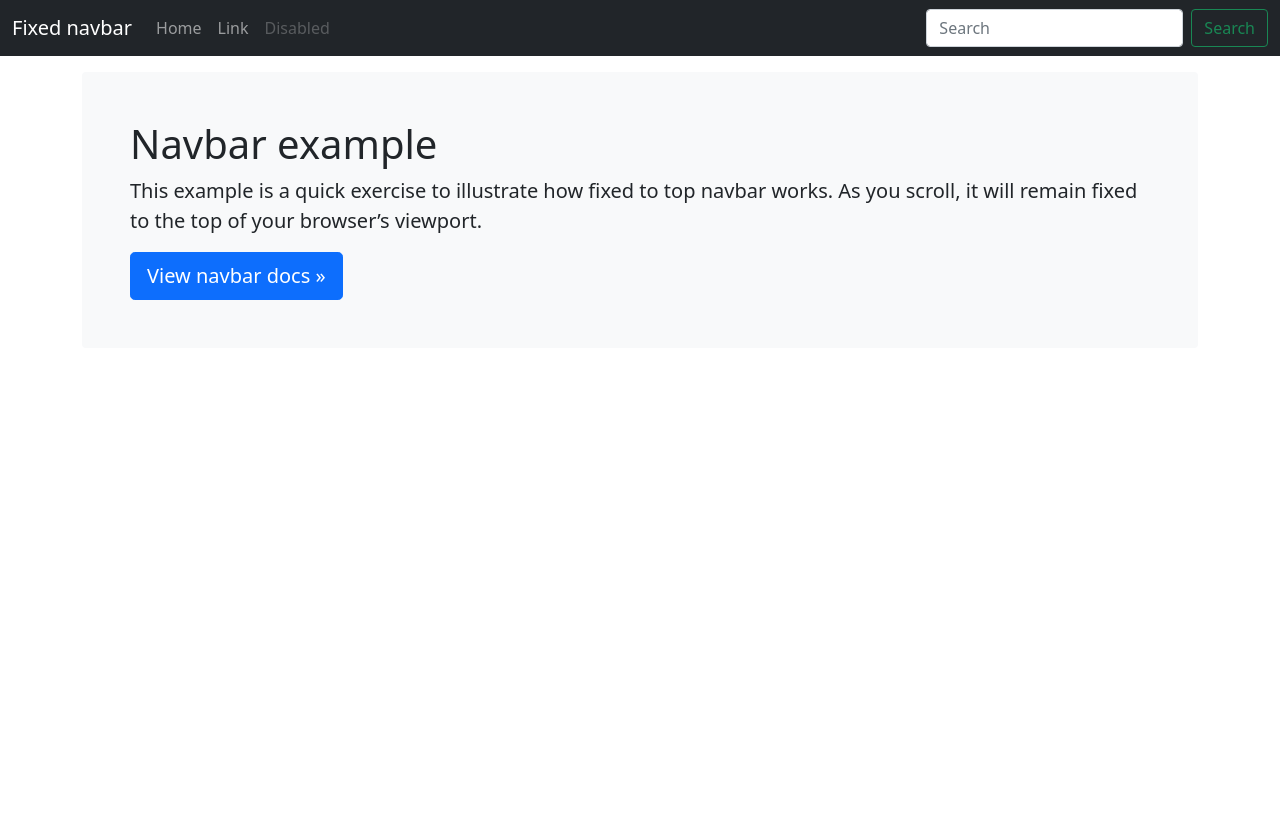
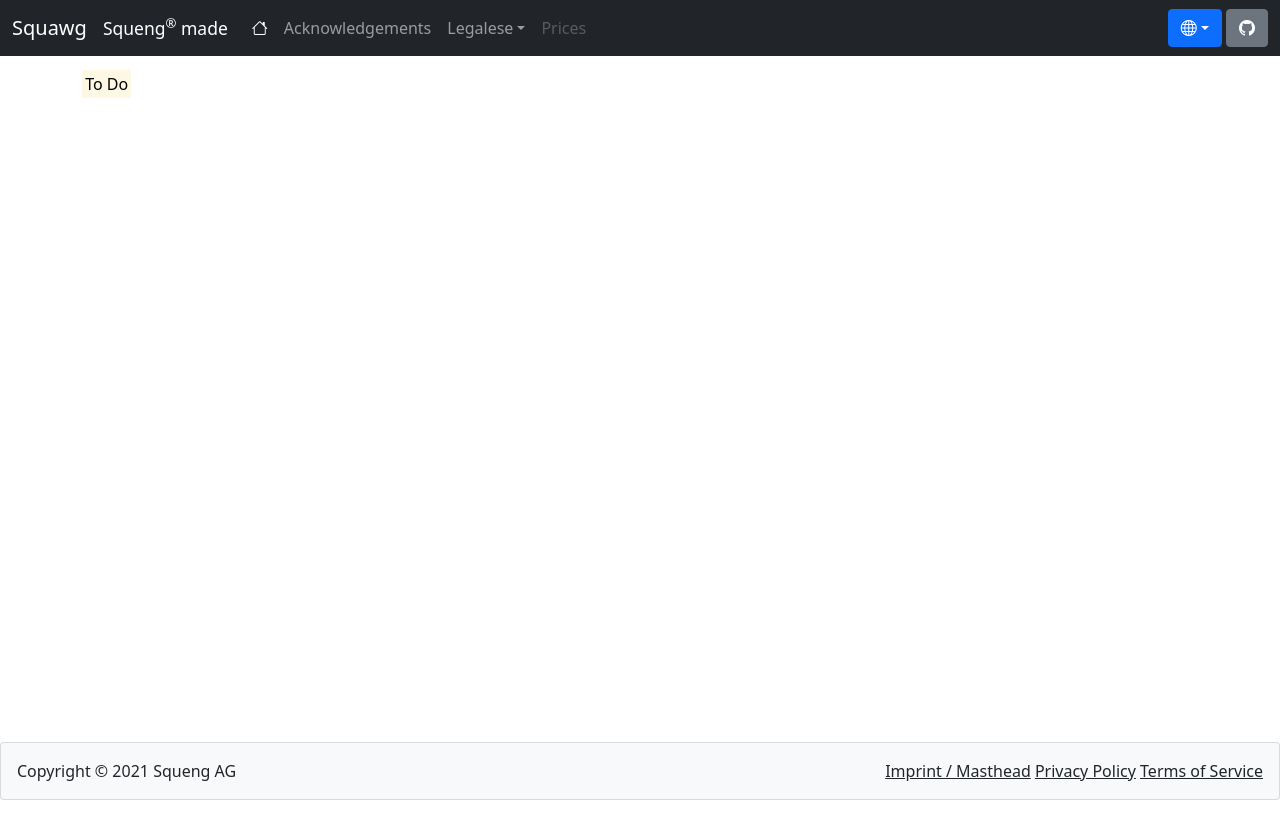
Before and after one commit to Squoss/Fixadat, a React (Create React App) app in the folder feuawg/: page / in a window 1280 px wide. Shown: the top 838 px of the page. Built offline with nearby package versions, Linux system fonts and the light colour scheme.

Commit message:
defined the routes/paths

```diff
--- a/feuawg/public/index.html
+++ b/feuawg/public/index.html
@@ -10,26 +10,25 @@
       content="Squeng's RSVP app"
     />
     <!-- generated with https://www.ionos.com/tools/favicon-generator -->
-    <link rel="apple-touch-icon" sizes="57x57" href="%PUBLIC_URL%/apple-icon-57x57.png">
-    <link rel="apple-touch-icon" sizes="60x60" href="%PUBLIC_URL%/apple-icon-60x60.png">
-    <link rel="apple-touch-icon" sizes="72x72" href="%PUBLIC_URL%/apple-icon-72x72.png">
-    <link rel="apple-touch-icon" sizes="76x76" href="%PUBLIC_URL%/apple-icon-76x76.png">
-    <link rel="apple-touch-icon" sizes="114x114" href="%PUBLIC_URL%/apple-icon-114x114.png">
-    <link rel="apple-touch-icon" sizes="120x120" href="%PUBLIC_URL%/apple-icon-120x120.png">
-    <link rel="apple-touch-icon" sizes="144x144" href="%PUBLIC_URL%/apple-icon-144x144.png">
-    <link rel="apple-touch-icon" sizes="152x152" href="%PUBLIC_URL%/apple-icon-152x152.png">
-    <link rel="apple-touch-icon" sizes="180x180" href="%PUBLIC_URL%/apple-icon-180x180.png">
-    <link rel="icon" type="image/png" sizes="192x192"  href="%PUBLIC_URL%/android-icon-192x192.png">
-    <link rel="icon" type="image/png" sizes="32x32" href="%PUBLIC_URL%/favicon-32x32.png">
-    <link rel="icon" type="image/png" sizes="96x96" href="%PUBLIC_URL%/favicon-96x96.png">
-    <link rel="icon" type="image/png" sizes="16x16" href="%PUBLIC_URL%/favicon-16x16.png">
-    <link rel="manifest" href="%PUBLIC_URL%/manifest.json">
-    <meta name="msapplication-TileColor" content="#ffffff">
-    <meta name="msapplication-TileImage" content="%PUBLIC_URL%/ms-icon-144x144.png">
-    <meta name="theme-color" content="#ffffff">
+    <link rel="apple-touch-icon" sizes="57x57" href="%PUBLIC_URL%/apple-icon-57x57.png" />
+    <link rel="apple-touch-icon" sizes="60x60" href="%PUBLIC_URL%/apple-icon-60x60.png" />
+    <link rel="apple-touch-icon" sizes="72x72" href="%PUBLIC_URL%/apple-icon-72x72.png" />
+    <link rel="apple-touch-icon" sizes="76x76" href="%PUBLIC_URL%/apple-icon-76x76.png" />
+    <link rel="apple-touch-icon" sizes="114x114" href="%PUBLIC_URL%/apple-icon-114x114.png" />
+    <link rel="apple-touch-icon" sizes="120x120" href="%PUBLIC_URL%/apple-icon-120x120.png" />
+    <link rel="apple-touch-icon" sizes="144x144" href="%PUBLIC_URL%/apple-icon-144x144.png" />
+    <link rel="apple-touch-icon" sizes="152x152" href="%PUBLIC_URL%/apple-icon-152x152.png" />
+    <link rel="apple-touch-icon" sizes="180x180" href="%PUBLIC_URL%/apple-icon-180x180.png" />
+    <link rel="icon" type="image/png" sizes="192x192"  href="%PUBLIC_URL%/android-icon-192x192.png" />
+    <link rel="icon" type="image/png" sizes="32x32" href="%PUBLIC_URL%/favicon-32x32.png" />
+    <link rel="icon" type="image/png" sizes="96x96" href="%PUBLIC_URL%/favicon-96x96.png" />
+    <link rel="icon" type="image/png" sizes="16x16" href="%PUBLIC_URL%/favicon-16x16.png" />
     <link rel="manifest" href="%PUBLIC_URL%/manifest.json" />
+    <meta name="msapplication-TileColor" content="#ffffff" />
+    <meta name="msapplication-TileImage" content="%PUBLIC_URL%/ms-icon-144x144.png" />
+    <meta name="theme-color" content="#ffffff" />
     <title>Squawg</title>
-    <meta name="csrf-token" content="REPLACE_CSRF_TOKEN">
+    <meta name="csrf-token" content="REPLACE_CSRF_TOKEN" />
   </head>
   <body>
     <noscript>You need to enable JavaScript to run this app.</noscript>
--- a/feuawg/src/App.tsx
+++ b/feuawg/src/App.tsx
@@ -1,41 +1,83 @@
 import React from 'react';
+import { Link, NavLink, Redirect, Route, Switch } from 'react-router-dom';
+
+import NotFound from './NotFound';
+import ToDo from './ToDo';
 
 function App() {
   return (
     <React.Fragment>
       <nav className="navbar navbar-expand-md navbar-dark fixed-top bg-dark">
         <div className="container-fluid">
-          <a className="navbar-brand" href="#">Fixed navbar</a>
+          <Link className="navbar-brand" to="/">Squawg</Link> <a className="navbar-brand" href="https://io.squeng.com/abode/" target="Squeng"><small>Squeng<sup>&reg;</sup>&nbsp;made</small></a>
           <button className="navbar-toggler" type="button" data-bs-toggle="collapse" data-bs-target="#navbarCollapse" aria-controls="navbarCollapse" aria-expanded="false" aria-label="Toggle navigation">
             <span className="navbar-toggler-icon"></span>
           </button>
           <div className="collapse navbar-collapse" id="navbarCollapse">
             <ul className="navbar-nav me-auto mb-2 mb-md-0">
-              <li className="nav-item active">
-                <a className="nav-link" aria-current="page" href="#">Home</a>
+              <li className="nav-item">
+                <NavLink className="nav-link" exact={true} activeClassName="active" aria-current="page" to="/"><i className="bi-house"></i></NavLink>
               </li>
               <li className="nav-item">
-                <a className="nav-link" href="#">Link</a>
+                <NavLink className="nav-link" activeClassName="active" to="/acknowledgements">Acknowledgements</NavLink>
+              </li>
+              <li className="nav-item dropdown">
+                <a className="nav-link dropdown-toggle" href="#" id="legalese" role="button" data-bs-toggle="dropdown" aria-expanded="false">Legalese</a>
+                <ul className="dropdown-menu" aria-labelledby="legalese">
+                  <li><NavLink className="dropdown-item" activeClassName="disabled" to="/legalese/im">Imprint / Masthead</NavLink></li>
+                  <li><NavLink className="dropdown-item" activeClassName="disabled" to="/legalese/pp">Privacy Policy</NavLink></li>
+                  <li><NavLink className="dropdown-item" activeClassName="disabled" to="/legalese/tos">Terms of Service</NavLink></li>
+                </ul>
               </li>
               <li className="nav-item">
-                <a className="nav-link disabled" href="#" tabIndex={-1} aria-disabled="true">Disabled</a>
+                <a className="nav-link disabled" href="#" tabIndex={-1} aria-disabled="true">Prices</a>
               </li>
             </ul>
-            <form className="d-flex">
-              <input className="form-control me-2" type="search" placeholder="Search" aria-label="Search" />
-              <button className="btn btn-outline-success" type="submit">Search</button>
-            </form>
+            <div className="dropdown">
+              <a className="btn btn-primary dropdown-toggle" href="#" role="button" id="language" data-bs-toggle="dropdown" aria-expanded="false"><i className="bi-globe"></i></a>
+              <ul className="dropdown-menu" aria-labelledby="language">
+                <li><a className="dropdown-item disabled" href="#">Deutsch</a></li>
+                <li><a className="dropdown-item" href="#">English</a></li>
+              </ul>
+            </div>
+            &nbsp;
+            <a className="btn btn-secondary" href="https://github.com/Squoss/Squawg" target="GitHub"><i className="bi-github"></i></a>
           </div>
         </div>
       </nav>
 
       <main className="container">
-        <div className="bg-light p-5 rounded">
-          <h1>Navbar example</h1>
-          <p className="lead">This example is a quick exercise to illustrate how fixed to top navbar works. As you scroll, it will remain fixed to the top of your browser’s viewport.</p>
-          <a className="btn btn-lg btn-primary" href="/docs/5.0/components/navbar/" role="button">View navbar docs &raquo;</a>
+        <Switch>
+          <Route exact path="/" component={ToDo} />
+          <Route path="/events/:event" component={ToDo} />
+          <Route path="/acknowledgements" component={ToDo} />
+          <Route exact path="/legalese">
+            <Redirect to="/legalese/im" />
+          </Route>
+          <Route path="/legalese/im" component={ToDo} />
+          <Route path="/legalese/pp" component={ToDo} />
+          <Route path="/legalese/tos" component={ToDo} />
+          {/* when none of the above match, <NotFound> will be rendered */}
+          <Route component={NotFound} />
+        </Switch>
+      </main>
+
+      <footer className="fixed-bottom">
+        <div className="card text-dark bg-light">
+          <div className="card-body">
+            <div className="clearfix">
+              <span className="float-start">Copyright &copy; <time dateTime="2021">2021</time> Squeng AG</span>
+              <div className="float-end">
+                <Link className="link-dark" to="/legalese/im">Imprint / Masthead</Link>
+                &nbsp;
+                <Link className="link-dark" to="/legalese/pp">Privacy Policy</Link>
+                &nbsp;
+                <Link className="link-dark" to="/legalese/tos">Terms of Service</Link>
+              </div>
+            </div>
+          </div>
         </div>
-      </main>
+      </footer>
     </React.Fragment>
   );
 }
--- /dev/null
+++ b/feuawg/src/NotFound.tsx
@@ -0,0 +1,14 @@
+import { Link } from 'react-router-dom';
+
+function NotFound() {
+  return (
+    <div className="alert alert-info" role="alert">
+      <h4 className="alert-heading">Not Found</h4>
+      <p>The page that you have requested has not been found.</p>
+      <hr />
+      <p className="mb-0"><Link to="/" className="alert-link"><i className="bi-house"></i></Link></p>
+    </div>
+  );
+}
+
+export default NotFound;
--- /dev/null
+++ b/feuawg/src/ToDo.tsx
@@ -0,0 +1,7 @@
+function ToDo() {
+  return (
+    <mark>To Do</mark>
+  );
+}
+
+export default ToDo;
```
